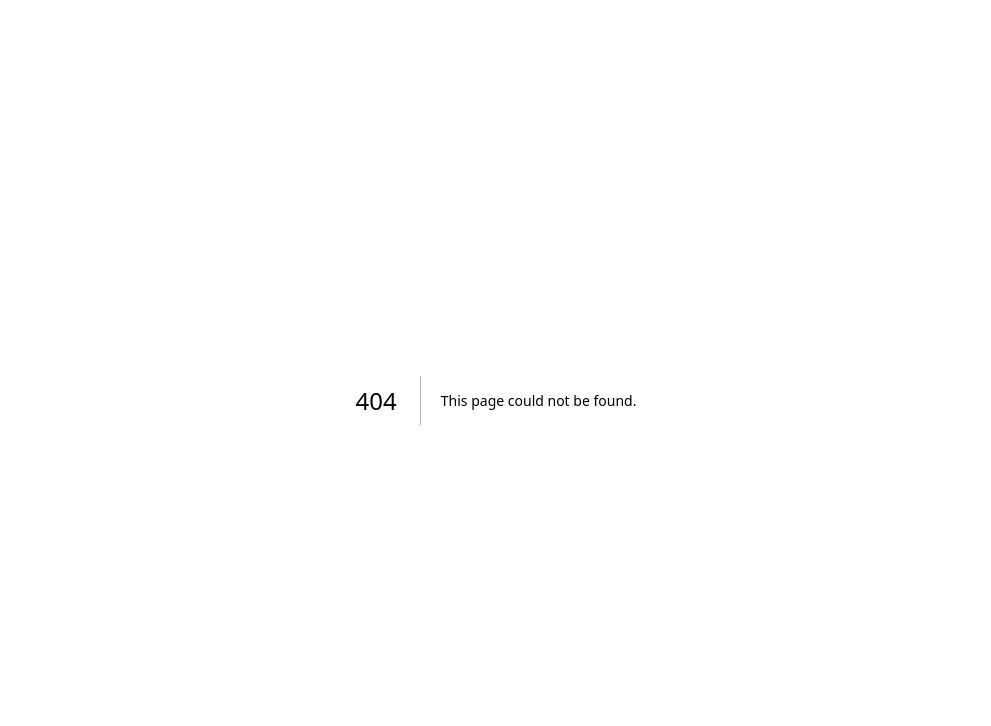
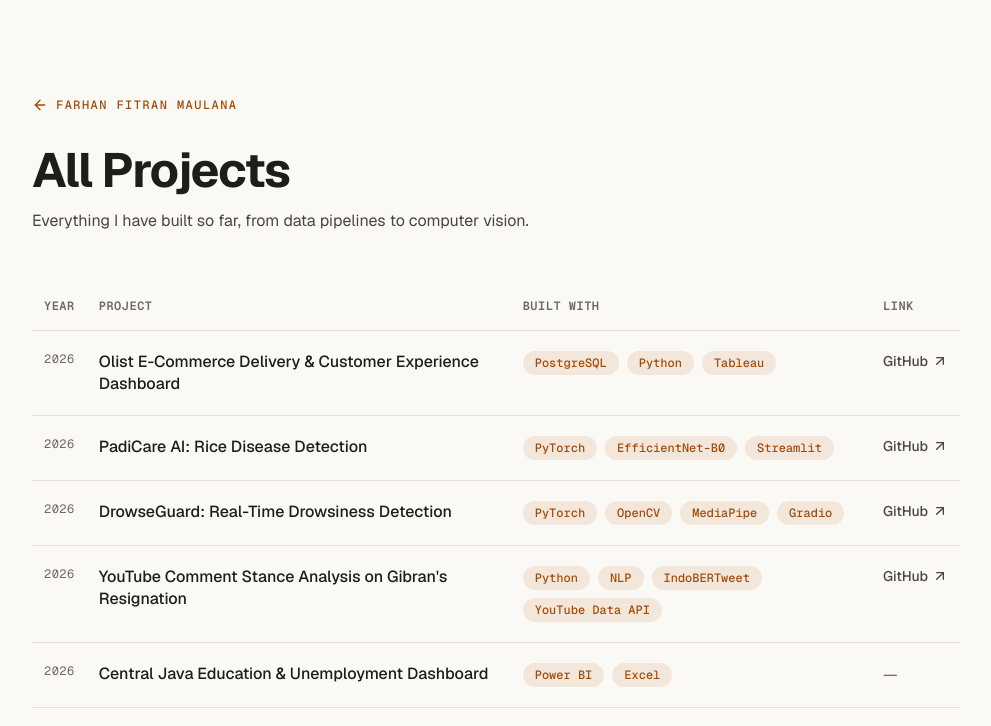
Before and after one commit to fuhrerhn/personal-website, a Next.js app: page /archive in a window 1280 px wide. Before the commit this address had no page. Shown: the top 726 px of the page, without its empty margins (144-1135 px from the left). Built offline with nearby package versions, Linux system fonts and the light colour scheme.

Commit message:
feat(app): add project archive page

```diff
--- /dev/null
+++ b/app/archive/page.tsx
@@ -0,0 +1,82 @@
+import { ArrowLeft } from "lucide-react";
+import type { Metadata } from "next";
+import Link from "next/link";
+import { ProjectLinks } from "@/components/ui/project-links";
+import { TagList } from "@/components/ui/tag-list";
+import { profile } from "@/data/profile";
+import { projects } from "@/data/projects";
+
+export const metadata: Metadata = {
+  title: "Project Archive",
+  description: `Every project by ${profile.name}, from data pipelines to computer vision.`,
+};
+
+const headClass = "type-mono-meta py-4 pr-6 font-semibold text-fg-muted";
+
+export default function ArchivePage() {
+  return (
+    <main id="content" className="mx-auto min-h-screen max-w-5xl px-6 py-12 md:px-12 md:py-20 lg:py-24">
+      <Link href="/" className="type-mono-nav group inline-flex items-center gap-2 text-accent">
+        <ArrowLeft
+          className="size-4 transition-transform group-hover:-translate-x-1 motion-reduce:transition-none"
+          aria-hidden="true"
+        />
+        {profile.name}
+      </Link>
+
+      <h1 className="type-display mt-6 text-fg">All Projects</h1>
+      <p className="type-body mt-3 max-w-xl text-fg-secondary">
+        Everything I have built so far, from data pipelines to computer vision.
+      </p>
+
+      <table className="mt-12 w-full border-collapse text-left">
+        <caption className="sr-only">All projects</caption>
+        <thead>
+          <tr className="border-b border-line">
+            <th scope="col" className={`${headClass} pl-3`}>
+              Year
+            </th>
+            <th scope="col" className={headClass}>
+              Project
+            </th>
+            <th scope="col" className={`${headClass} hidden md:table-cell`}>
+              Built with
+            </th>
+            <th scope="col" className={`${headClass} hidden pr-3 md:table-cell`}>
+              Link
+            </th>
+          </tr>
+        </thead>
+        <tbody>
+          {projects.map((project) => (
+            <tr
+              key={project.id}
+              className="border-b border-line align-top transition-colors hover:bg-surface-hover motion-reduce:transition-none"
+            >
+              <td className="type-mono-meta py-5 pr-6 pl-3 text-fg-muted">{project.year}</td>
+              <td className="py-5 pr-6">
+                <p className="type-card text-fg">{project.title}</p>
+                <div className="mt-3 space-y-3 md:hidden">
+                  <TagList tags={project.tags} />
+                  <ProjectLinks links={project.links} />
+                </div>
+              </td>
+              <td className="hidden py-5 pr-6 md:table-cell">
+                <TagList tags={project.tags} />
+              </td>
+              <td className="hidden py-5 pr-3 md:table-cell">
+                {project.links.github || project.links.demo ? (
+                  <ProjectLinks links={project.links} />
+                ) : (
+                  <span className="text-fg-muted" aria-label="No public link">
+                    —
+                  </span>
+                )}
+              </td>
+            </tr>
+          ))}
+        </tbody>
+      </table>
+    </main>
+  );
+}
```
